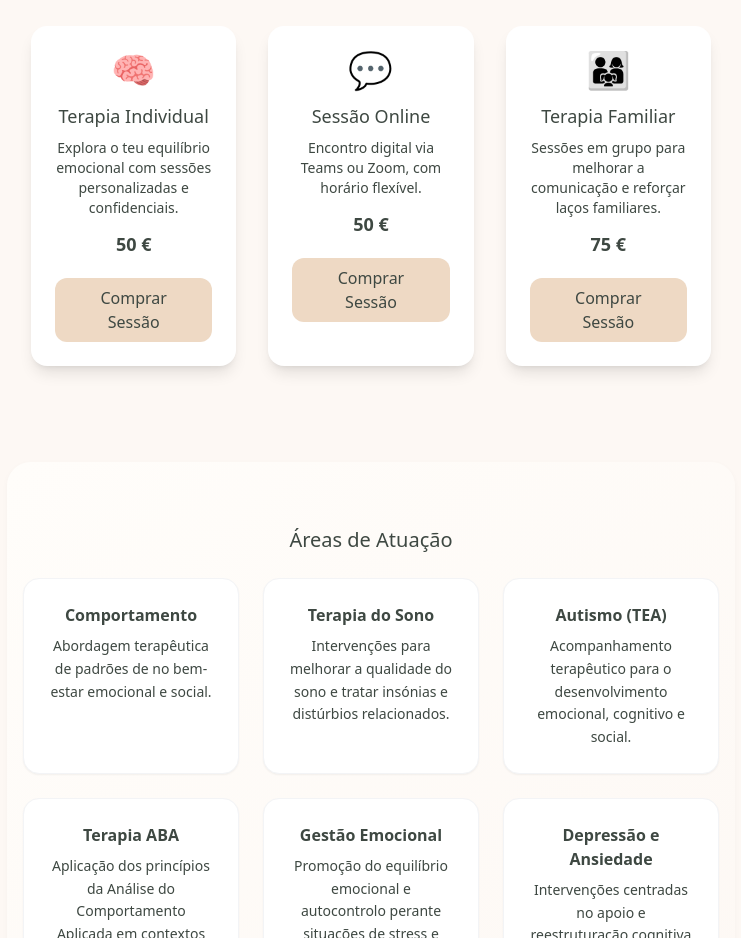
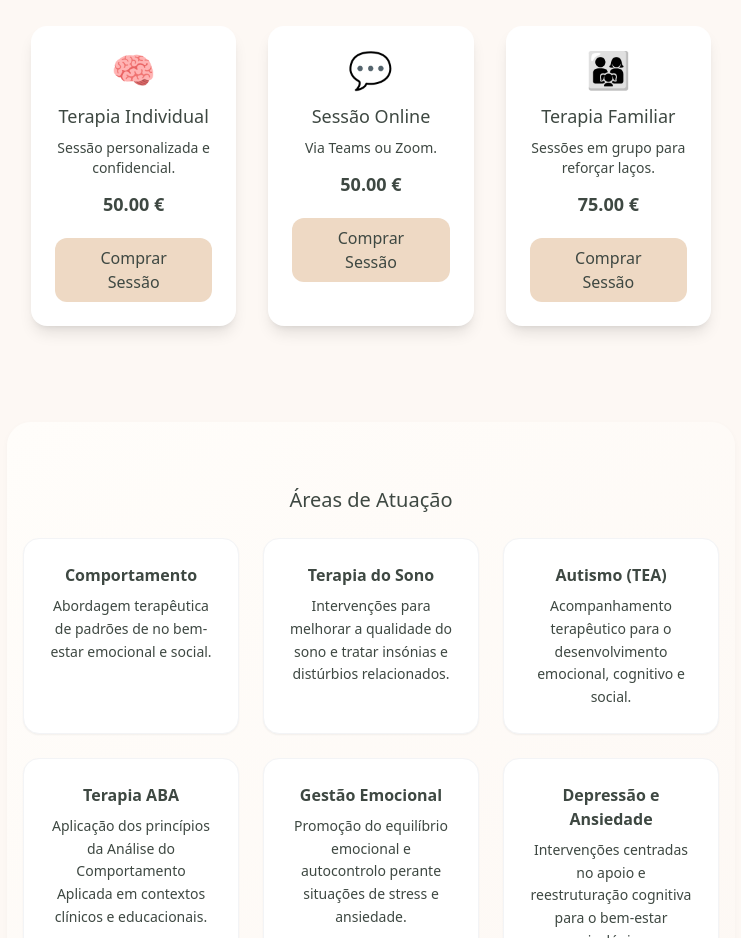
Before and after one commit to Festupendo24/joanalisapsi, a React (Vite) app: page / in a window 1280 px wide. Shown: the part 1080-2018 px from the top of the page, without its empty margins (269-1010 px from the left). Built offline with nearby package versions, Linux system fonts and the light colour scheme.

Commit message:
stripe add

```diff
--- a/package.json
+++ b/package.json
@@ -10,6 +10,8 @@
     "postinstall": "chmod +x ./node_modules/.bin/vite"
   },
   "dependencies": {
+    "@stripe/react-stripe-js": "^5.2.0",
+    "@stripe/stripe-js": "^8.1.0",
     "emailjs-com": "^3.2.0",
     "lucide-react": "^0.546.0",
     "react": "^18.2.0",
--- a/src/components/Catalogo.jsx
+++ b/src/components/Catalogo.jsx
@@ -4,36 +4,52 @@ const produtos = [
   {
     id: 1,
     nome: "Terapia Individual",
-    descricao: "Explora o teu equilíbrio emocional com sessões personalizadas e confidenciais.",
-    preco: "50 €",
-    link: "https://buy.stripe.com/test_12345", // <-- o teu Stripe Payment Link
+    descricao: "Sessão personalizada e confidencial.",
+    preco: 5000, // em cêntimos (€50)
     emoji: "🧠",
   },
   {
     id: 2,
     nome: "Sessão Online",
-    descricao: "Encontro digital via Teams ou Zoom, com horário flexível.",
-    preco: "50 €",
-    link: "https://buy.stripe.com/test_67890", // <-- o teu Stripe Payment Link
+    descricao: "Via Teams ou Zoom.",
+    preco: 5000,
     emoji: "💬",
   },
   {
     id: 3,
     nome: "Terapia Familiar",
-    descricao: "Sessões em grupo para melhorar a comunicação e reforçar laços familiares.",
-    preco: "75 €",
-    link: "https://buy.stripe.com/test_abcd", // <-- o teu Stripe Payment Link
+    descricao: "Sessões em grupo para reforçar laços.",
+    preco: 7500,
     emoji: "👨‍👩‍👧",
   },
 ];
-//teste
+
 export default function Catalogo() {
+  const handleCheckout = async (produto) => {
+    try {
+      const res = await fetch("/.netlify/functions/create-checkout-session", {
+        method: "POST",
+        headers: { "Content-Type": "application/json" },
+        body: JSON.stringify({ produto }),
+      });
+      const data = await res.json();
+
+      if (data.url) {
+        window.location.href = data.url;
+      } else {
+        alert("Erro ao criar sessão de pagamento.");
+      }
+    } catch (err) {
+      console.error(err);
+      alert("Erro ao ligar ao servidor.");
+    }
+  };
+
   return (
     <section id="catalogo" className="py-16 bg-stone-50">
       <h2 className="text-center text-2xl font-semibold mb-10 text-stone-700">
         Catálogo de Sessões
       </h2>
-
       <div className="grid grid-cols-1 sm:grid-cols-2 lg:grid-cols-3 gap-8 max-w-6xl mx-auto px-6">
         {produtos.map((p) => (
           <div
@@ -43,16 +59,15 @@ export default function Catalogo() {
             <div className="text-4xl mb-3">{p.emoji}</div>
             <h3 className="text-lg font-medium text-stone-700">{p.nome}</h3>
             <p className="text-stone-500 text-sm mt-2">{p.descricao}</p>
-            <p className="text-stone-700 text-lg font-semibold mt-3">{p.preco}</p>
-
-            <a
-              href={p.link}
-              target="_blank"
-              rel="noreferrer"
+            <p className="text-stone-700 text-lg font-semibold mt-3">
+              {(p.preco / 100).toFixed(2)} €
+            </p>
+            <button
+              onClick={() => handleCheckout(p)}
               className="mt-5 inline-block bg-[#eed9c4] text-stone-700 px-5 py-2 rounded-xl hover:bg-[#e6d0bb] transition"
             >
               Comprar Sessão
-            </a>
+            </button>
           </div>
         ))}
       </div>
--- a/src/components/Footer.jsx
+++ b/src/components/Footer.jsx
@@ -32,7 +32,7 @@ export default function Footer() {
 
         {/* Email */}
         <a
-          href="mailto:joanalisapsi@gmail.com"
+          href="mailto:joanalisavara.psi@gmail.com"
           target="_blank"
           rel="noreferrer"
           className="hover:text-[#c4b5a1] transition"
```
Also changed, not shown: 2 other files (tests, documents, lock files or other folders).
